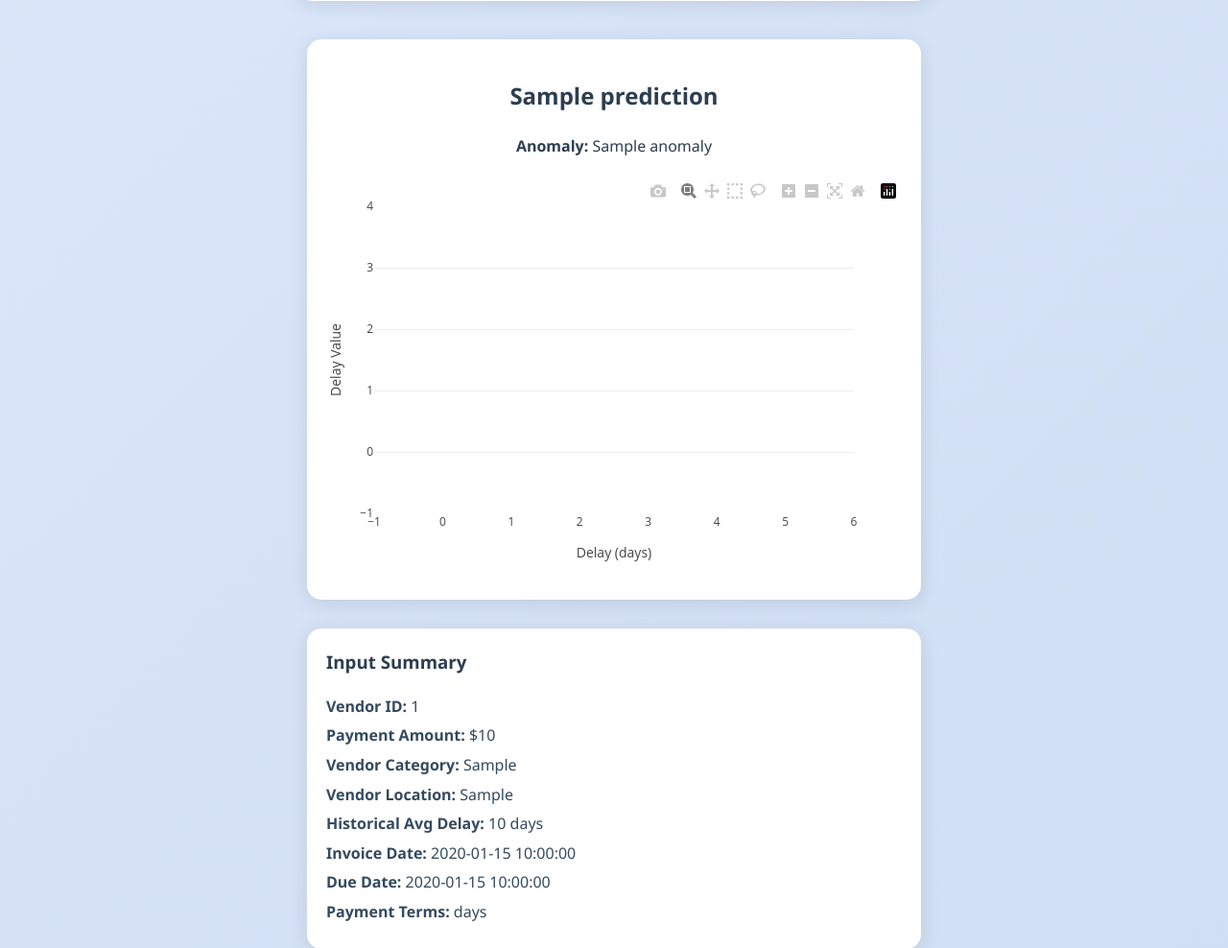
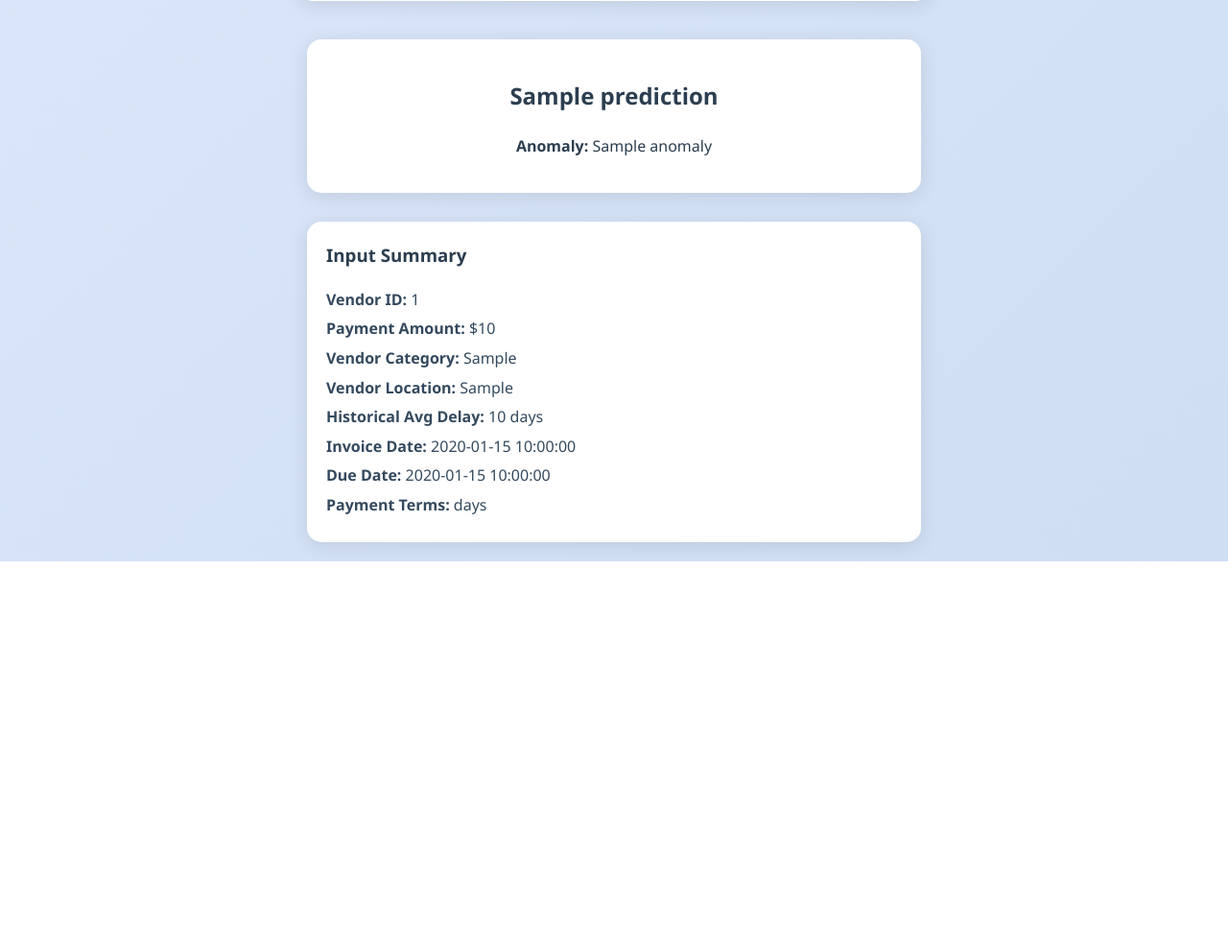
Before and after one commit to HimanshuFulera/vendor-payment-predictor, a Flask app: template templates/index.html in a window 1280 px wide. Shown: the part 1122-2110 px from the top of the page at 96% size. After the commit the page ends 1707 px from the top, so only its background shows below. Run offline with Flask 3, Linux system fonts and the light colour scheme; the template is opened without the code that fills it: most values are stand-ins (such as "Sample title", 1, 10 or a date in 2020); parts of the project's set-up code (start-up, migrations or seed data) failed here and were passed over; some libraries are stand-ins or nearby versions.

Commit message:
Update index.html

```diff
--- a/templates/index.html
+++ b/templates/index.html
@@ -3,7 +3,6 @@
 <head>
     <title>Vendor Payment Predictor</title>
     <link rel="stylesheet" href="{{ url_for('static', filename='style.css') }}">
-    <script src="https://cdn.plot.ly/plotly-latest.min.js"></script>
 </head>
 <body>
     <header>
@@ -54,36 +53,6 @@
         <div class="result-section">
             <h2>{{ prediction }}</h2>
             <p><strong>Anomaly:</strong> {{ anomaly }}</p>
-            <div id="chart"></div>
-            <script>
-                var hist_data = {{ hist_data|tojson }};
-                var pred_delay = {{ pred_delay }};
-                var x_values = [-3, -2, -1, 0, 1];
-                var trace1 = {
-                    x: x_values.slice(0, 4),
-                    y: hist_data,
-                    type: 'bar',
-                    name: 'Historical Delays',
-                    marker: { color: '#3498db' }
-                };
-                var trace2 = {
-                    x: [x_values[4]],
-                    y: [pred_delay],
-                    type: 'bar',
-                    name: 'Predicted Delay',
-                    marker: { color: '#e74c3c' }
-                };
-                var data = [trace1, trace2];
-                var layout = {
-                    xaxis: { title: 'Delay (days)', zeroline: false },
-                    yaxis: { title: 'Delay Value', zeroline: false },
-                    barmode: 'group',
-                    plot_bgcolor: 'white',
-                    paper_bgcolor: 'white',
-                    margin: { t: 30, l: 50, r: 50, b: 50 }
-                };
-                Plotly.newPlot('chart', data, layout);
-            </script>
         </div>
 
         <div class="summary">
```
